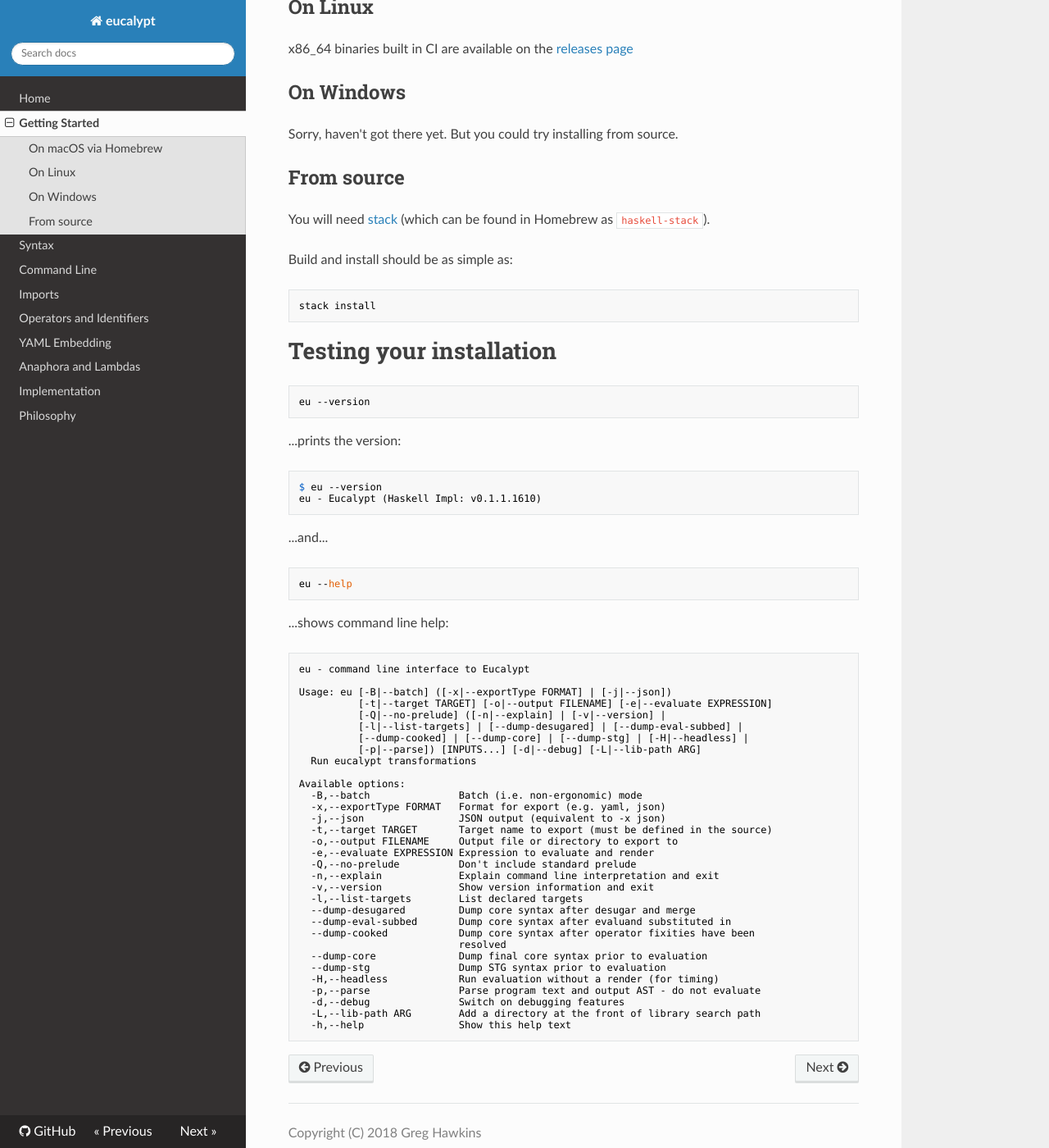
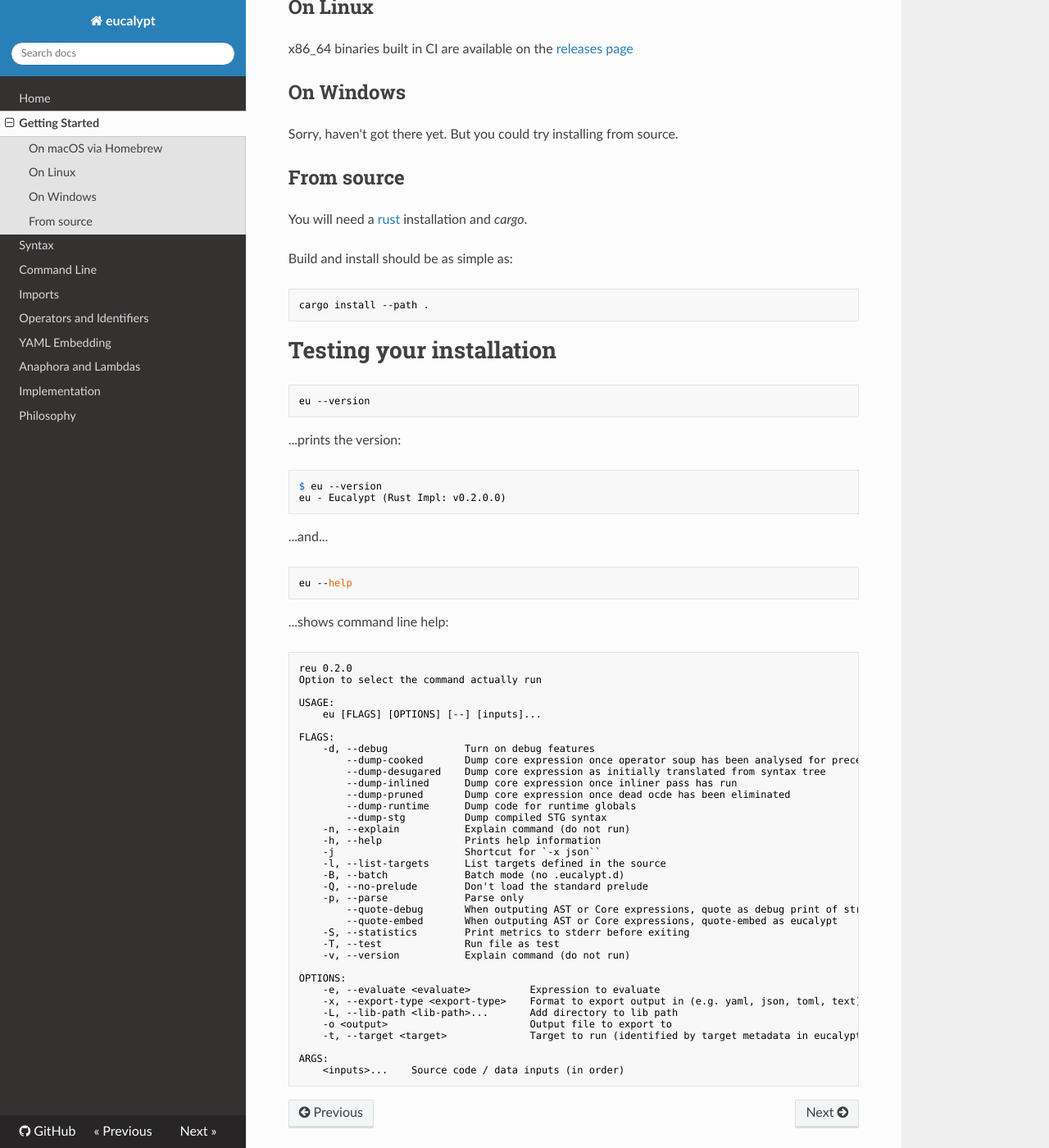
Before and after one commit to curvelogic/eucalypt, an MkDocs documentation site: the page built from docs/getting-started.md, in a window 1280 px wide and 1400 px high, scrolled down 448 px. Shown: the whole window at 82% size. Built offline with MkDocs 1.6.1, drawn with Linux system fonts in a browser that asks for light colours; nearby versions of some CDN libraries; some of the changed text lies outside the part shown.

Commit message:
Doc updates for Rust implementation

````diff
--- a/docs/getting-started.md
+++ b/docs/getting-started.md
@@ -27,13 +27,12 @@
 
 ## From source
 
-You will need [stack](https://docs.haskellstack.org/en/stable/README/)
-(which can be found in Homebrew as `haskell-stack`).
+You will need a [rust](https://rust-lang.org) installation and *cargo*.
 
 Build and install should be as simple as:
 
 ```sh
-stack install
+cargo install --path .
 ```
 
 # Testing your installation
@@ -46,7 +45,7 @@
 
 ```shell
 $ eu --version
-eu - Eucalypt (Haskell Impl: v0.1.1.1610)
+eu - Eucalypt (Rust Impl: v0.2.0.0)
 ```
 
 ...and...
@@ -58,36 +57,40 @@
 ...shows command line help:
 
 ```text
-eu - command line interface to Eucalypt
+reu 0.2.0
+Option to select the command actually run
 
-Usage: eu [-B|--batch] ([-x|--exportType FORMAT] | [-j|--json])
-		  [-t|--target TARGET] [-o|--output FILENAME] [-e|--evaluate EXPRESSION]
-		  [-Q|--no-prelude] ([-n|--explain] | [-v|--version] |
-		  [-l|--list-targets] | [--dump-desugared] | [--dump-eval-subbed] |
-		  [--dump-cooked] | [--dump-core] | [--dump-stg] | [-H|--headless] |
-		  [-p|--parse]) [INPUTS...] [-d|--debug] [-L|--lib-path ARG]
-  Run eucalypt transformations
+USAGE:
+	eu [FLAGS] [OPTIONS] [--] [inputs]...
 
-Available options:
-  -B,--batch               Batch (i.e. non-ergonomic) mode
-  -x,--exportType FORMAT   Format for export (e.g. yaml, json)
-  -j,--json                JSON output (equivalent to -x json)
-  -t,--target TARGET       Target name to export (must be defined in the source)
-  -o,--output FILENAME     Output file or directory to export to
-  -e,--evaluate EXPRESSION Expression to evaluate and render
-  -Q,--no-prelude          Don't include standard prelude
-  -n,--explain             Explain command line interpretation and exit
-  -v,--version             Show version information and exit
-  -l,--list-targets        List declared targets
-  --dump-desugared         Dump core syntax after desugar and merge
-  --dump-eval-subbed       Dump core syntax after evaluand substituted in
-  --dump-cooked            Dump core syntax after operator fixities have been
-						   resolved
-  --dump-core              Dump final core syntax prior to evaluation
-  --dump-stg               Dump STG syntax prior to evaluation
-  -H,--headless            Run evaluation without a render (for timing)
-  -p,--parse               Parse program text and output AST - do not evaluate
-  -d,--debug               Switch on debugging features
-  -L,--lib-path ARG        Add a directory at the front of library search path
-  -h,--help                Show this help text
+FLAGS:
+	-d, --debug             Turn on debug features
+		--dump-cooked       Dump core expression once operator soup has been analysed for precedence
+		--dump-desugared    Dump core expression as initially translated from syntax tree
+		--dump-inlined      Dump core expression once inliner pass has run
+		--dump-pruned       Dump core expression once dead ocde has been eliminated
+		--dump-runtime      Dump code for runtime globals
+		--dump-stg          Dump compiled STG syntax
+	-n, --explain           Explain command (do not run)
+	-h, --help              Prints help information
+	-j                      Shortcut for `-x json``
+	-l, --list-targets      List targets defined in the source
+	-B, --batch             Batch mode (no .eucalypt.d)
+	-Q, --no-prelude        Don't load the standard prelude
+	-p, --parse             Parse only
+		--quote-debug       When outputing AST or Core expressions, quote as debug print of structure
+		--quote-embed       When outputing AST or Core expressions, quote-embed as eucalypt
+	-S, --statistics        Print metrics to stderr before exiting
+	-T, --test              Run file as test
+	-v, --version           Explain command (do not run)
+
+OPTIONS:
+	-e, --evaluate <evaluate>          Expression to evaluate
+	-x, --export-type <export-type>    Format to export output in (e.g. yaml, json, toml, text)
+	-L, --lib-path <lib-path>...       Add directory to lib path
+	-o <output>                        Output file to export to
+	-t, --target <target>              Target to run (identified by target metadata in eucalypt source)
+
+ARGS:
+	<inputs>...    Source code / data inputs (in order)
 ```
--- a/mkdocs.yml
+++ b/mkdocs.yml
@@ -1,6 +1,6 @@
 site_name: "eucalypt"
 repo_url: https://github.com/curvelogic/eucalypt
-copyright: "Copyright (C) 2018 Greg Hawkins"
+copyright: "Copyright (C) 2018-2021 Greg Hawkins"
 docs_dir: docs
 nav:
 - Home: index.md
````
Also changed, not shown: docs/implementation.md (+10 -18 lines), docs/index.md (+11 -13 lines), docs/philosophy-lang.md (+3 -2 lines).
